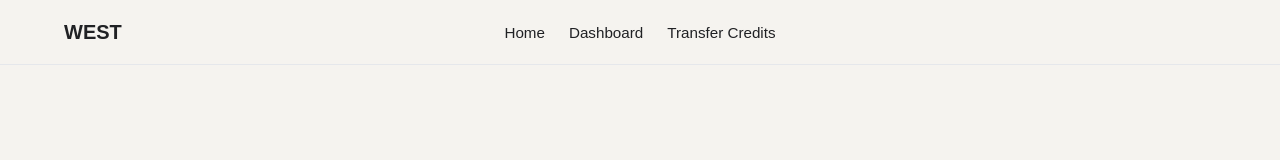
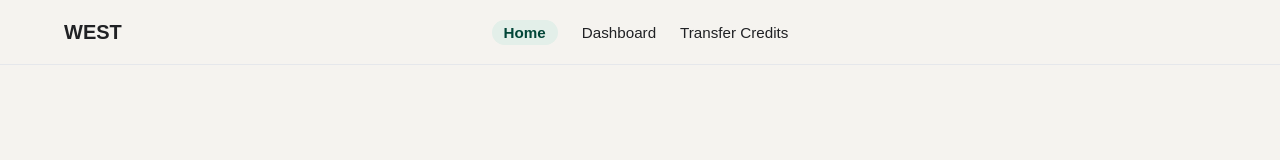
Before and after one commit to riggautam/Team8_COMP3322_GroupProject, a React (Vite) app in the folder frontend/: page / in a window 1280 px wide. Shown: the top 160 px of the page. Built offline with nearby package versions, Linux system fonts and the light colour scheme.

Commit message:
Highlight the active navbar tab

```diff
--- a/frontend/src/global/Navbar.css
+++ b/frontend/src/global/Navbar.css
@@ -31,6 +31,14 @@
   text-decoration: none;
 }
 
+.navbar-links a[aria-current='page'] {
+  padding: 0.25rem 0.75rem;
+  border-radius: 1rem;
+  background: var(--color-accent-soft);
+  color: var(--color-accent);
+  font-weight: 700;
+}
+
 .navbar-links a:hover,
 .navbar-brand:hover {
   color: var(--color-accent);
--- a/frontend/src/global/Navbar.jsx
+++ b/frontend/src/global/Navbar.jsx
@@ -1,6 +1,14 @@
 import './Navbar.css'
 
+const LINKS = [
+  { href: '/', label: 'Home' },
+  { href: '/dashboard', label: 'Dashboard' },
+  { href: '/transfer-credits', label: 'Transfer Credits' },
+]
+
 function Navbar() {
+  const path = window.location.pathname.replace(/\/+$/, '') || '/'
+
   return (
     <header className="site-header">
       <div className="navbar">
@@ -8,9 +16,11 @@ function Navbar() {
           WEST
         </a>
         <nav className="navbar-links" aria-label="Main navigation">
-          <a href="/">Home</a>
-          <a href="/dashboard">Dashboard</a>
-          <a href="/transfer-credits">Transfer Credits</a>
+          {LINKS.map(({ href, label }) => (
+            <a key={href} href={href} aria-current={path === href ? 'page' : undefined}>
+              {label}
+            </a>
+          ))}
         </nav>
         <div className="navbar-right" aria-hidden="true" />
       </div>
```
